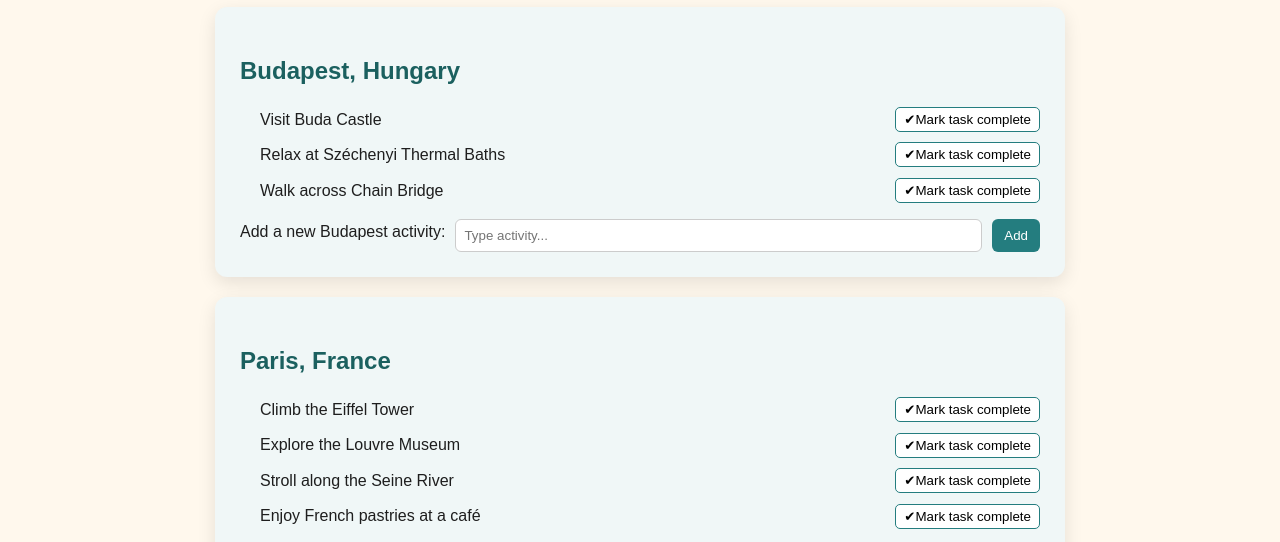
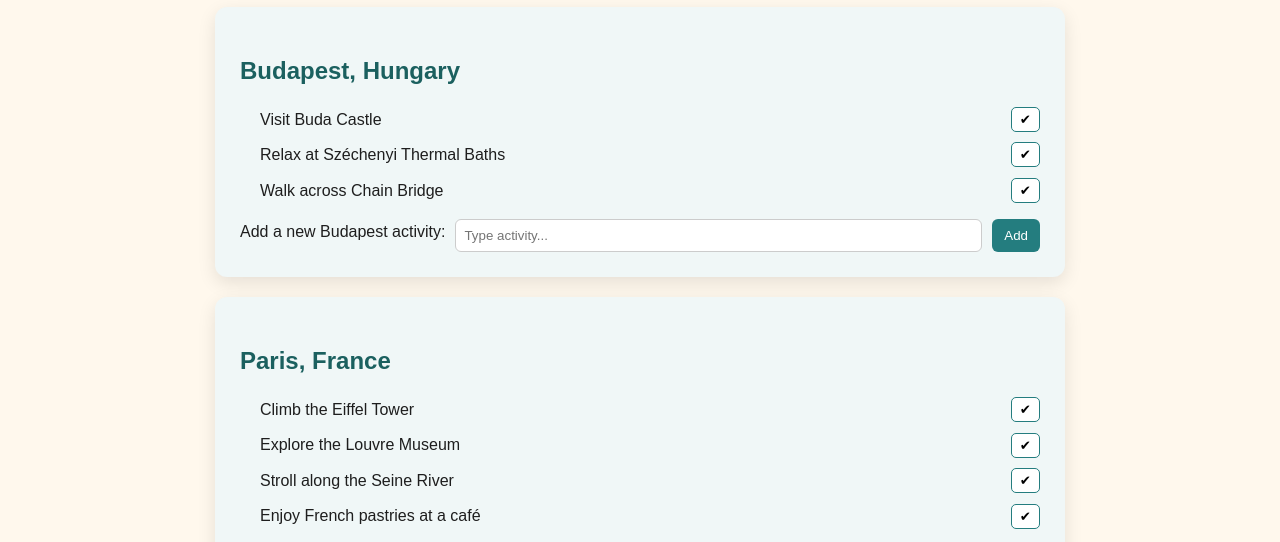
Before and after one commit to aditiVishnubhatla/abroad_in_prague, a plain HTML site: page itinerary.html in a window 1280 px wide. Shown: the part 243-785 px from the top of the page. Drawn offline with Linux system fonts and the light colour scheme.

Commit message:
Update style.css

```diff
--- a/css/style.css
+++ b/css/style.css
@@ -440,5 +440,16 @@ body {
         padding: 25px;
     }
 
+    .sr-only {
+        position: absolute;
+        width: 1px;
+        height: 1px;
+        padding: 0;
+        margin: -1px;
+        overflow: hidden;
+        clip: rect(0,0,0,0);
+        border: 0;
+    }
+
 
     }
```
